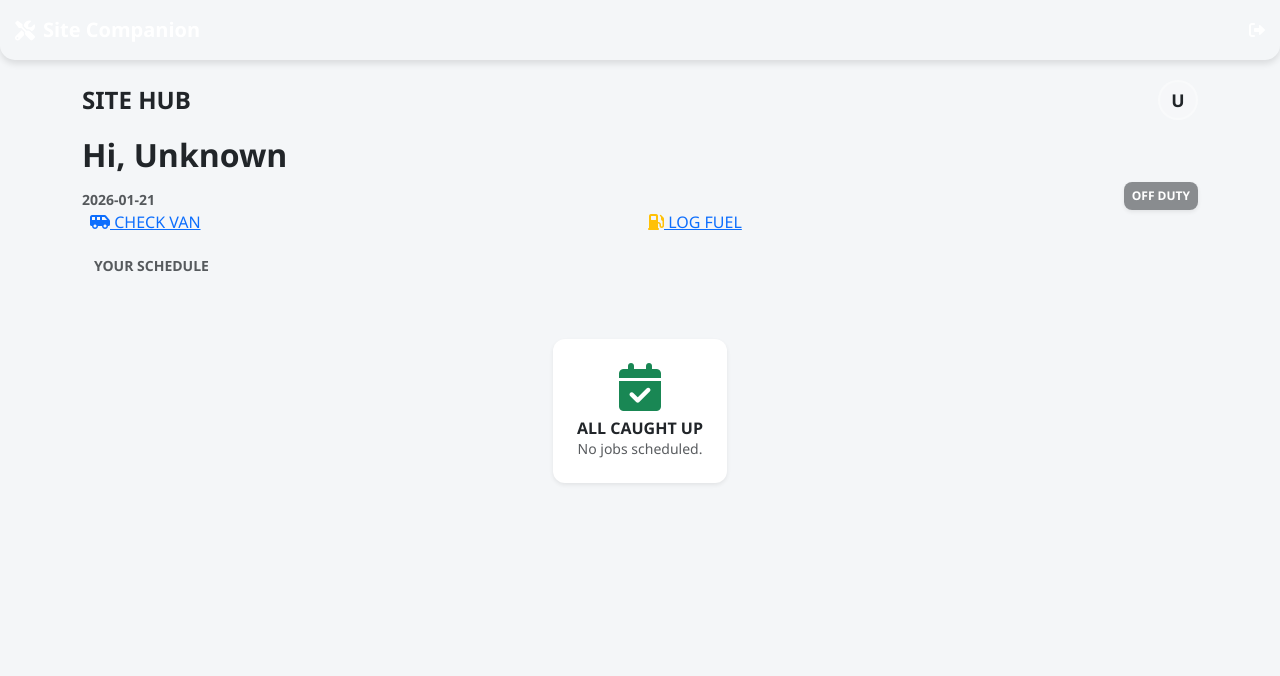
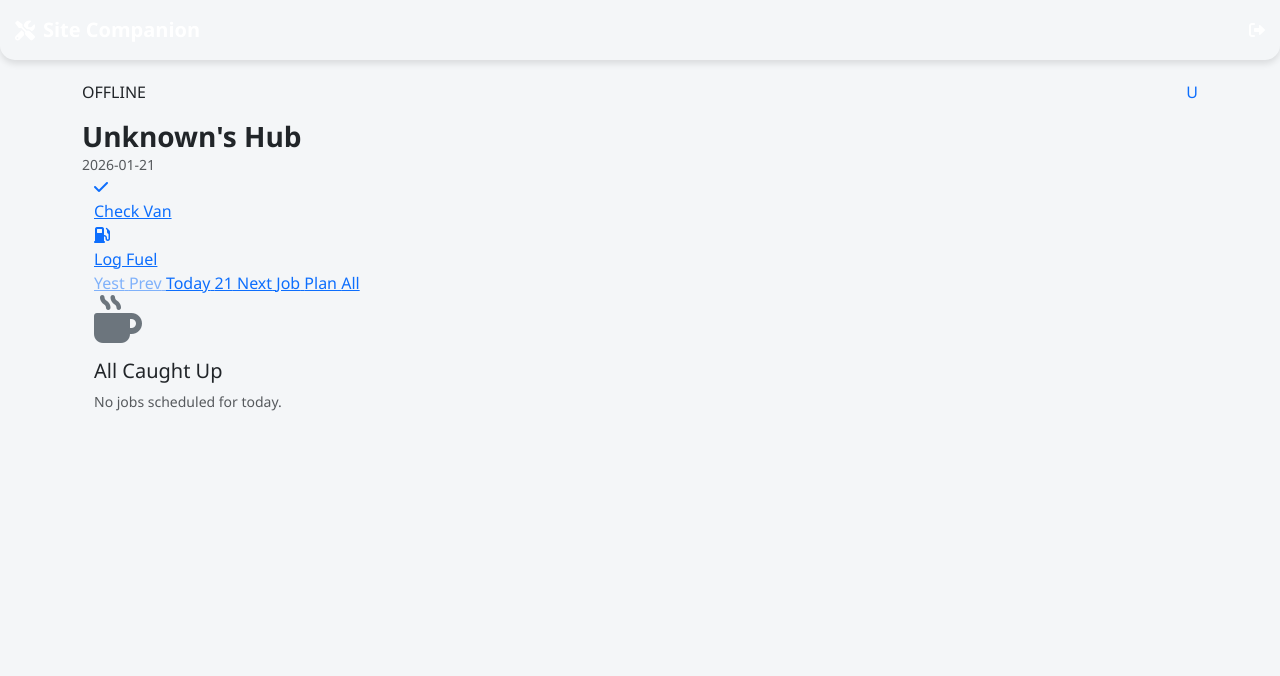
Before and after one commit to DruganGroup/DruganGroup-Website, a Flask app: page /site-hub in a window 1280 px wide. Shown: the top 676 px of the page. Run offline with Flask 3, Linux system fonts and the light colour scheme; the visitor is signed in with stand-in values (Sample User, id 1); data that the repository does not hold is empty; some libraries are stand-ins or nearby versions.

Commit message:
Update site_dashboard.html

```diff
--- a/templates/site/site_dashboard.html
+++ b/templates/site/site_dashboard.html
@@ -3,190 +3,334 @@
 {% block title %}Hub | Business Better{% endblock %}
 
 {% block head %}
+<link href="https://fonts.googleapis.com/css2?family=Inter:wght@400;500;600;700&display=swap" rel="stylesheet">
+
 <style>
-    /* 1. HEADER BAR (Exact match to job_details.html) */
-    .header-bar {
-        background-color: {{ brand_color or '#333' }};
-        color: white;
-        padding: 20px 15px 30px 15px;
-        border-radius: 0 0 15px 15px;
-        margin-bottom: 25px;
-        box-shadow: 0 4px 12px rgba(0,0,0,0.15);
+    /* --- 1. GLOBAL & RESET --- */
+    :root {
+        --bb-primary: {{ brand_color or '#0f172a' }};
+        --bb-bg: #f8fafc;
+        --bb-card-bg: #ffffff;
+        --bb-text: #1e293b;
+        --bb-muted: #64748b;
+        --bb-radius: 16px;
+        --bb-shadow: 0 10px 15px -3px rgba(0, 0, 0, 0.05), 0 4px 6px -2px rgba(0, 0, 0, 0.025);
     }
 
-    /* 2. ACTION TILES (Exact match to job_details.html .action-btn) */
-    .action-btn {
+    body {
+        background-color: var(--bb-bg) !important;
+        font-family: 'Inter', sans-serif !important;
+        color: var(--bb-text);
+        padding-top: 0 !important; /* Reset site_base padding if any */
+    }
+
+    /* Hide the default base header so we can use our modern one */
+    .brand-header { display: none !important; }
+    .container { max-width: 600px; padding: 0 20px; } /* Mobile optimized width */
+
+    /* --- 2. MODERN HEADER --- */
+    .dashboard-header {
+        background: var(--bb-primary);
+        color: white;
+        padding: 60px 25px 90px 25px; /* Extra bottom padding for overlap */
+        border-radius: 0 0 30px 30px;
+        position: relative;
+        overflow: hidden;
+        box-shadow: 0 20px 25px -5px rgba(0, 0, 0, 0.1);
+    }
+
+    /* Abstract background shape for flair */
+    .dashboard-header::before {
+        content: '';
+        position: absolute;
+        top: -50%; left: -20%;
+        width: 200%; height: 200%;
+        background: radial-gradient(circle, rgba(255,255,255,0.1) 0%, rgba(255,255,255,0) 60%);
+        pointer-events: none;
+    }
+
+    .user-avatar {
+        width: 50px; height: 50px;
+        background: rgba(255,255,255,0.2);
+        backdrop-filter: blur(10px);
+        border: 2px solid rgba(255,255,255,0.3);
+        border-radius: 50%;
+        display: flex; align-items: center; justify-content: center;
+        font-size: 1.2rem; font-weight: 700; color: white;
+    }
+
+    .status-pill {
+        background: rgba(0, 0, 0, 0.3);
+        backdrop-filter: blur(5px);
+        padding: 6px 12px;
+        border-radius: 20px;
+        font-size: 0.75rem;
+        font-weight: 600;
+        display: inline-flex; align-items: center; gap: 6px;
+        border: 1px solid rgba(255,255,255,0.1);
+    }
+    .status-dot { width: 8px; height: 8px; border-radius: 50%; display: block; }
+    .status-dot.active { background-color: #4ade80; box-shadow: 0 0 10px #4ade80; }
+    .status-dot.idle { background-color: #94a3b8; }
+
+    /* --- 3. FLOATING ACTION GRID --- */
+    .actions-grid {
+        display: grid;
+        grid-template-columns: 1fr 1fr;
+        gap: 15px;
+        margin-top: -60px; /* Pull up to overlap header */
+        margin-bottom: 30px;
+        position: relative;
+        z-index: 10;
+    }
+
+    .action-card {
+        background: var(--bb-card-bg);
+        border-radius: var(--bb-radius);
+        padding: 20px;
+        text-decoration: none;
+        color: var(--bb-text);
+        box-shadow: var(--bb-shadow);
+        transition: transform 0.2s, box-shadow 0.2s;
+        display: flex; flex-direction: column; align-items: center; justify-content: center;
+        text-align: center;
+        border: 1px solid rgba(0,0,0,0.02);
+    }
+    .action-card:active { transform: scale(0.96); }
+    .action-icon {
+        width: 45px; height: 45px;
+        border-radius: 12px;
+        display: flex; align-items: center; justify-content: center;
+        font-size: 1.2rem;
+        margin-bottom: 12px;
+    }
+    .icon-van { background: #eff6ff; color: #3b82f6; }
+    .icon-fuel { background: #fff7ed; color: #f97316; }
+    .action-label { font-weight: 700; font-size: 0.9rem; letter-spacing: 0.3px; }
+
+    /* --- 4. HORIZONTAL DATE STRIP --- */
+    .date-strip-container {
+        overflow-x: auto;
+        white-space: nowrap;
+        padding-bottom: 10px;
+        margin-bottom: 20px;
+        -ms-overflow-style: none;  /* Hide scrollbar IE/Edge */
+        scrollbar-width: none;  /* Hide scrollbar Firefox */
+    }
+    .date-strip-container::-webkit-scrollbar { display: none; } /* Hide scrollbar Chrome */
+
+    .date-pill {
+        display: inline-block;
+        padding: 10px 18px;
+        border-radius: 12px;
         background: white;
-        border-radius: 12px;
-        padding: 20px 15px;
-        font-weight: bold;
-        font-size: 0.9rem;
-        box-shadow: 0 4px 6px rgba(0,0,0,0.1);
-        width: 100%;
+        margin-right: 10px;
+        text-align: center;
+        min-width: 70px;
+        border: 1px solid #e2e8f0;
+        color: var(--bb-muted);
+        text-decoration: none;
+        transition: all 0.2s;
+    }
+    .date-pill.active {
+        background: var(--bb-primary);
+        color: white;
+        border-color: var(--bb-primary);
+        box-shadow: 0 4px 10px rgba(0,0,0,0.2);
+    }
+    .date-pill .day { font-size: 0.75rem; text-transform: uppercase; font-weight: 600; display: block; }
+    .date-pill .num { font-size: 1.1rem; font-weight: 800; display: block; line-height: 1.2; }
+
+    /* --- 5. TIMELINE JOBS --- */
+    .timeline-section { position: relative; padding-left: 20px; }
+    .timeline-section::before {
+        content: '';
+        position: absolute;
+        left: 0; top: 10px; bottom: 0;
+        width: 2px;
+        background: #e2e8f0;
+        border-radius: 2px;
+    }
+
+    .date-header-sticky {
+        position: sticky;
+        top: 10px;
+        background: var(--bb-bg); /* Mask timeline line behind text */
+        z-index: 5;
+        display: inline-block;
+        margin-bottom: 15px;
+        padding: 5px 0;
+    }
+    .date-header-text {
+        font-size: 0.85rem;
+        font-weight: 800;
+        text-transform: uppercase;
+        color: var(--bb-muted);
+        letter-spacing: 1px;
+    }
+
+    .job-card-modern {
+        background: white;
+        border-radius: var(--bb-radius);
+        padding: 20px;
+        margin-bottom: 20px;
+        box-shadow: var(--bb-shadow);
+        border: 1px solid rgba(0,0,0,0.03);
+        position: relative;
+        text-decoration: none;
         display: block;
-        text-align: center;
-        text-decoration: none;
-        color: #333;
-        border: none;
-        height: 100%;
-        display: flex;
-        flex-direction: column;
-        align-items: center;
-        justify-content: center;
-        transition: transform 0.1s;
+        transition: transform 0.2s;
+        margin-left: 10px; /* Space from timeline */
+    }
+    .job-card-modern::before {
+        /* Timeline Dot */
+        content: '';
+        position: absolute;
+        left: -35px; top: 25px;
+        width: 12px; height: 12px;
+        background: white;
+        border: 3px solid var(--bb-primary);
+        border-radius: 50%;
+        z-index: 2;
+    }
+    .job-card-modern:active { transform: scale(0.98); }
+
+    .job-meta { display: flex; align-items: center; gap: 8px; font-size: 0.85rem; color: var(--bb-muted); margin-top: 12px; }
+    .status-badge {
+        padding: 4px 10px;
+        border-radius: 6px;
+        font-size: 0.7rem;
+        font-weight: 700;
         text-transform: uppercase;
         letter-spacing: 0.5px;
     }
-    .action-btn:active { transform: scale(0.98); }
-    .action-btn i { font-size: 2rem; margin-bottom: 10px; color: var(--brand-color, #333); }
+    .status-active { background: #fef3c7; color: #d97706; }
+    .status-scheduled { background: #f1f5f9; color: #475569; }
+    .status-done { background: #dcfce7; color: #166534; }
 
-    /* 3. JOB CARD (Clean style like van_check_form.html) */
-    .job-card {
-        background: white;
-        border-radius: 12px;
-        border: none;
-        box-shadow: 0 2px 4px rgba(0,0,0,0.05);
-        margin-bottom: 15px;
-        text-decoration: none;
-        display: block;
-        color: inherit;
-        overflow: hidden;
-        transition: transform 0.1s;
-    }
-    .job-card:active { transform: scale(0.99); background-color: #f8f9fa; }
+    .client-name { font-size: 1.1rem; font-weight: 800; color: var(--bb-text); margin-bottom: 4px; }
+    .job-desc { font-size: 0.9rem; color: #475569; line-height: 1.4; display: -webkit-box; -webkit-line-clamp: 2; -webkit-box-orient: vertical; overflow: hidden; }
 
-    .card-body { padding: 15px; }
-
-    .date-header {
-        font-weight: bold;
-        color: #6c757d;
-        text-transform: uppercase;
-        font-size: 0.8rem;
-        margin: 20px 0 10px 5px;
-        letter-spacing: 0.5px;
-    }
+    /* Empty State */
+    .empty-state { text-align: center; padding: 40px 20px; opacity: 0.6; }
 </style>
 {% endblock %}
 
 {% block content %}
 
-    <div class="header-bar">
-        <div class="d-flex justify-content-between align-items-center mb-3">
-            <div class="d-flex align-items-center gap-2">
-                {% if logo_url %}
-                    <img src="{{ logo_url }}" style="max-height: 40px; background: rgba(255,255,255,0.95); padding: 4px; border-radius: 6px;">
+    <header class="dashboard-header">
+        <div class="d-flex justify-content-between align-items-start">
+            <div>
+                <div class="status-pill mb-3">
+                    {% if active_job %}
+                        <span class="status-dot active"></span> <span>ON JOB</span>
+                    {% elif is_at_work %}
+                        <span class="status-dot active"></span> <span>ONLINE</span>
                     {% else %}
-                    <span class="fw-bold fs-4">SITE HUB</span>
+                        <span class="status-dot idle"></span> <span>OFFLINE</span>
                     {% endif %}
                 </div>
+                <h1 class="fw-bold mb-0" style="font-size: 1.75rem;">{{ staff_name.split(' ')[0] }}'s Hub</h1>
+                <p class="mb-0 opacity-75 small">{{ now_ymd }}</p>
+            </div>
 
-            <div style="width: 40px; height: 40px; background: rgba(255,255,255,0.2); border-radius: 50%; display: flex; align-items: center; justify-content: center; font-weight: bold; font-size: 1.1rem; border: 2px solid rgba(255,255,255,0.3);">
+            <a href="/logout" class="text-decoration-none">
+                <div class="user-avatar">
                     {{ staff_name[0] }}
                 </div>
+            </a>
+        </div>
+    </header>
+
+    <div class="container">
+
+        <div class="actions-grid">
+            <a href="/site/van-check" class="action-card">
+                <div class="action-icon icon-van">
+                    <i class="fas fa-check"></i>
+                </div>
+                <div class="action-label">Check Van</div>
+            </a>
+            <a href="/site/log-fuel" class="action-card">
+                <div class="action-icon icon-fuel">
+                    <i class="fas fa-gas-pump"></i>
+                </div>
+                <div class="action-label">Log Fuel</div>
+            </a>
         </div>
 
-        <div>
-            <h2 class="m-0 fw-bold">Hi, {{ staff_name.split(' ')[0] }}</h2>
-            <div class="d-flex justify-content-between align-items-end mt-2">
-                <div class="small opacity-75 fw-bold text-uppercase">{{ now_ymd }}</div>
-
-                {% if active_job %}
-                    <span class="badge bg-warning text-dark shadow-sm p-2 rounded-3">
-                        <i class="fas fa-hammer me-1"></i> WORKING
-                    </span>
-                {% elif is_at_work %}
-                    <span class="badge bg-success shadow-sm p-2 rounded-3">
-                        <i class="fas fa-clock me-1"></i> CLOCKED IN
-                    </span>
-                {% else %}
-                    <span class="badge bg-dark bg-opacity-50 shadow-sm p-2 rounded-3">
-                        OFF DUTY
-                    </span>
-                {% endif %}
-            </div>
-        </div>
+        <div class="date-strip-container">
+            <a href="#" class="date-pill" style="opacity: 0.5;">
+                <span class="day">Yest</span>
+                <span class="num">Prev</span>
+            </a>
+            <a href="#" class="date-pill active">
+                <span class="day">Today</span>
+                <span class="num">{{ now_ymd.split('-')[-1] if '-' in now_ymd else 'Now' }}</span>
+            </a>
+            <a href="#" class="date-pill">
+                <span class="day">Next</span>
+                <span class="num">Job</span>
+            </a>
+            <a href="#" class="date-pill">
+                <span class="day">Plan</span>
+                <span class="num">All</span>
+            </a>
         </div>
 
-    <div class="container px-2">
-
-        <div class="row g-3 mb-4">
-            <div class="col-6">
-                <a href="/site/van-check" class="action-btn">
-                    <i class="fas fa-shuttle-van text-primary"></i>
-                    CHECK VAN
-                </a>
-            </div>
-            <div class="col-6">
-                <a href="/site/log-fuel" class="action-btn">
-                    <i class="fas fa-gas-pump text-warning"></i>
-                    LOG FUEL
-                </a>
-            </div>
-        </div>
-
-        <h6 class="text-muted fw-bold text-uppercase small mb-3 ps-1">Your Schedule</h6>
-
+        <div class="timeline-section">
             {% if jobs %}
                 {% set ns = namespace(last_date=None) %}
 
                 {% for job in jobs %}
-
-                {# DATE LOGIC #}
+                    {# Logic to handle headers #}
                     {% if job.raw_date %}
-                    {% set display_date = job.display_date %}
                         {% set compare_date = job.raw_date %}
+                        {% set display_date_text = 'Today' if compare_date == now_ymd else job.display_date %}
                     {% else %}
-                    {% set display_date = 'Unscheduled' %}
-                    {% set compare_date = 'None' %}
+                        {% set compare_date = 'TBC' %}
+                        {% set display_date_text = 'Unscheduled' %}
                     {% endif %}
 
-                {# DATE HEADER #}
                     {% if ns.last_date != compare_date %}
-                    <div class="date-header">
-                        {% if compare_date == now_ymd %}TODAY
-                        {% else %}{{ display_date }}
-                        {% endif %}
+                        <div class="date-header-sticky">
+                            <span class="date-header-text">{{ display_date_text }}</span>
                         </div>
                         {% set ns.last_date = compare_date %}
                     {% endif %}
 
-                <a href="/site/job/{{ job.id }}" class="job-card">
-                    <div class="card-body">
+                    <a href="/site/job/{{ job.id }}" class="job-card-modern">
                         <div class="d-flex justify-content-between align-items-start mb-2">
-                            <div>
-                                <h5 class="fw-bold text-dark m-0">{{ job.client or 'Unknown Client' }}</h5>
-                                <div class="text-muted small">{{ job.desc|truncate(40) }}</div>
-                            </div>
-                            <span class="badge {{ 'bg-warning text-dark' if job.status == 'In Progress' else 'bg-light text-dark border' }}">
-                                {{ job.status }}
-                            </span>
+                            <div class="client-name">{{ job.client or 'Unknown Client' }}</div>
+
+                            {% if job.status == 'In Progress' %}
+                                <span class="status-badge status-active">Active</span>
+                            {% elif job.status == 'Completed' %}
+                                <span class="status-badge status-done">Done</span>
+                            {% else %}
+                                <span class="status-badge status-scheduled">{{ job.start_time or '09:00' }}</span>
+                            {% endif %}
                         </div>
 
-                        <div class="d-flex justify-content-between align-items-center mt-3 pt-2 border-top">
-                            <div class="text-muted small fw-bold text-truncate" style="max-width: 70%;">
-                                <i class="fas fa-map-marker-alt text-danger me-1"></i> {{ job.address }}
-                            </div>
-                            <div class="fw-bold text-dark small bg-light px-2 py-1 rounded border">
-                                {{ job.ref }}
-                            </div>
-                        </div>
+                        <div class="job-desc">{{ job.desc }}</div>
+
+                        <div class="job-meta">
+                            <i class="fas fa-map-marker-alt text-danger"></i>
+                            <span class="text-truncate">{{ job.address }}</span>
                         </div>
                     </a>
-
                 {% endfor %}
-
             {% else %}
-            <div class="text-center py-5">
-                <div class="card shadow-sm border-0 p-4 d-inline-block">
-                    <i class="fas fa-calendar-check fa-3x text-success mb-2"></i>
-                    <h6 class="fw-bold text-dark m-0">ALL CAUGHT UP</h6>
-                    <div class="small text-muted">No jobs scheduled.</div>
-                </div>
+                <div class="empty-state">
+                    <i class="fas fa-mug-hot fa-3x mb-3 text-secondary"></i>
+                    <h5>All Caught Up</h5>
+                    <p class="small text-muted">No jobs scheduled for today.</p>
                 </div>
             {% endif %}
+        </div>
 
     </div>
 
-    <div style="height: 60px;"></div>
+    <div style="height: 40px;"></div>
 
 {% endblock %}
```
Lines whose indentation alone changed are shown as unchanged.
